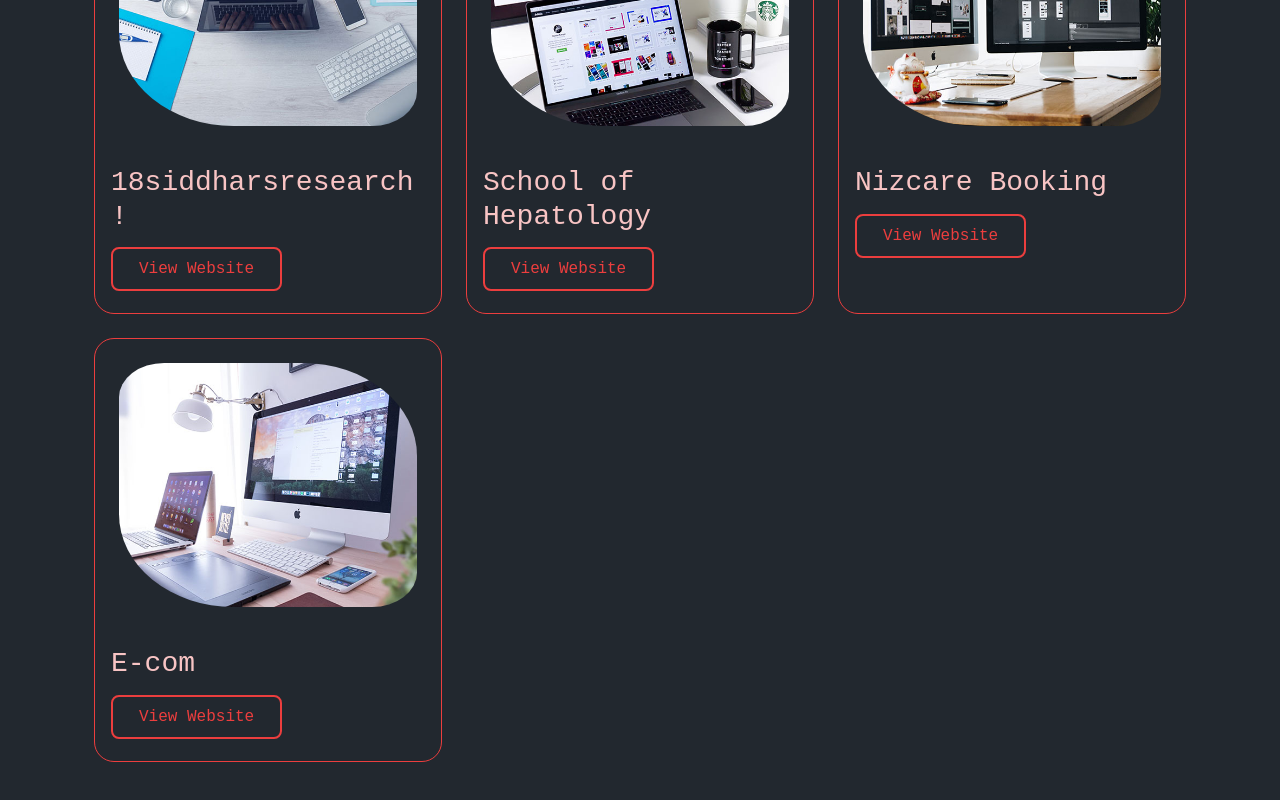
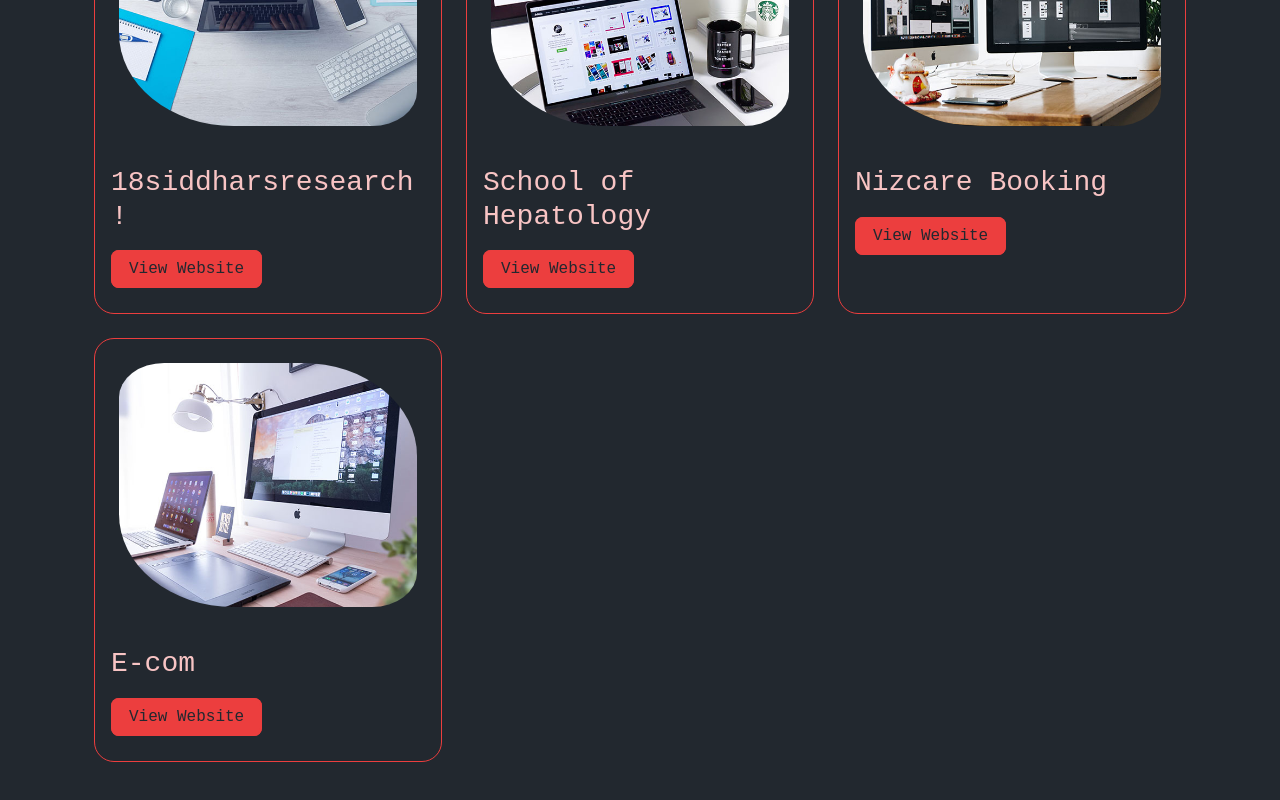
Before and after one commit to Ranjith1110/ranjith-portfolio, a plain HTML site: page index.html in a window 1280 px wide. Shown: the part 2954-3754 px from the top of the page. Drawn offline with nearby package versions, Linux system fonts and the light colour scheme.

Commit message:
index.html

```diff
--- a/index.html
+++ b/index.html
@@ -166,7 +166,7 @@
                         alt="Card image cap">
                      <div class="card-body mb-3">
                         <h3 class="card-title mb-4" style="color: #f8c4c4;">18siddharsresearch!</h3>
-                        <a id="btn-pro" href="https://18siddharsresearch.com/" target="_blank" class="">View Website</a>
+                        <a href="https://18siddharsresearch.com/" target="_blank" class="btn-pro">View Website</a>
                      </div>
                   </div>
                </div>
@@ -176,7 +176,7 @@
                         alt="Card image cap">
                      <div class="card-body mb-3">
                         <h3 class="card-title mb-4" style="color: #f8c4c4;">School of Hepatology</h3>
-                        <a id="btn-pro" href="https://schoolofhepatology.com/" target="_blank" class="">View Website</a>
+                        <a href="https://schoolofhepatology.com/" target="_blank" class="btn-pro">View Website</a>
                      </div>
                   </div>
                </div>
@@ -186,8 +186,8 @@
                         alt="Card image cap">
                      <div class="card-body mb-3">
                         <h3 class="card-title mb-4" style="color: #f8c4c4;">Nizcare Booking</h3>
-                        <a id="btn-pro" href="https://ranjith1110.github.io/nizcare-booking-page/" target="_blank"
-                           class="">View
+                        <a href="https://ranjith1110.github.io/nizcare-booking-page/" target="_blank"
+                           class="btn-pro">View
                            Website</a>
                      </div>
                   </div>
@@ -198,9 +198,9 @@
                         alt="Card image cap">
                      <div class="card-body mb-3">
                         <h3 class="card-title mb-4" style="color: #f8c4c4;">E-com</h3>
-                        <a id="btn-pro"
+                        <a
                            href="https://ranjith1110.github.io/Ecommerce-Website-Using-HTML-CSS-JavaScript/"
-                           target="_blank" class="">View Website</a>
+                           target="_blank" class="btn-pro">View Website</a>
                      </div>
                   </div>
                </div>
```
